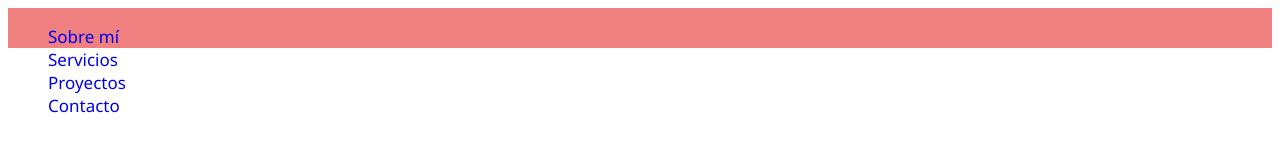
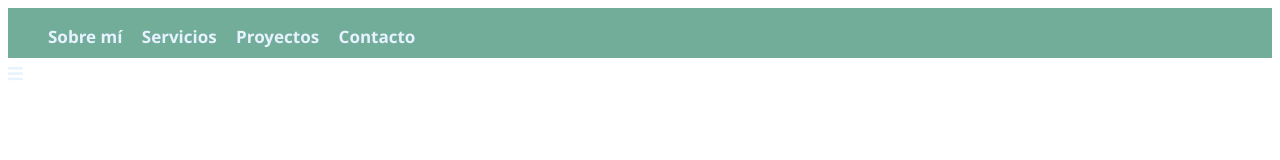
Before and after one commit to Jelly-code/Responsive-2, a plain HTML site: page index.html in a window 1280 px wide. Drawn offline with Linux system fonts and the light colour scheme.

Commit message:
Nuevo div para agregar estilos a menu

```diff
--- a/index.html
+++ b/index.html
@@ -1,11 +1,14 @@
 <!DOCTYPE html>
 <html lang="es">
+
 <head>
     <meta charset="UTF-8">
     <meta name="viewport" content="width=device-width, initial-scale=1.0">
     <title>Responsive 2</title>
     <link rel="stylesheet" href="style.css">
+    <link rel="stylesheet" href="https://cdnjs.cloudflare.com/ajax/libs/font-awesome/5.13.0/css/all.min.css">
 </head>
+
 <body>
     <header>
         <nav class="navegacion">
@@ -16,7 +19,11 @@
                 <li class="link"><a href="#">Contacto</a></li>
             </ul>
         </nav>
+    <div class="menu">
+        <i class="fas fa-bars"><a href="#"></a></i>
+    </div>
     </header>
 
 </body>
+
 </html>
--- a/style.css
+++ b/style.css
@@ -1,28 +1,49 @@
 header {
-    background-color: lightcoral;
+    background-color: #72ad9a;
     margin: 0;
     weight: 100%;
-    height: 40px;
+    height: 50px;
 }
 
 .navegacion {
     display: flex;
-
 }
 
 .items {
     font-family: 'Segoe UI', Tahoma, Geneva, Verdana, sans-serif;
     font-size: 17px;
-    color: #553a31;
-    list-style: none;
+    font-weight: 600;
+    list-style-type: none;
+    text-align: left;
 }
 
-.items a {
+.items li a {
     text-decoration: none;
+    color: #e7f2ff;
+
 
 }
 
 .link {
-    justify-content: end;
+    display: inline;
+    margin: 0 15px 0 0;
+    justify-content: center;
 
 }
+
+.fas {
+    display: none;
+}
+
+.fa-bars {
+    color: #e7f2ff;
+    font-size: 17px;
+    cursor: pointer;
+}
+
+@media (max-width: 600px) {
+    .items {
+        display: none;
+    }
+
+}
```
